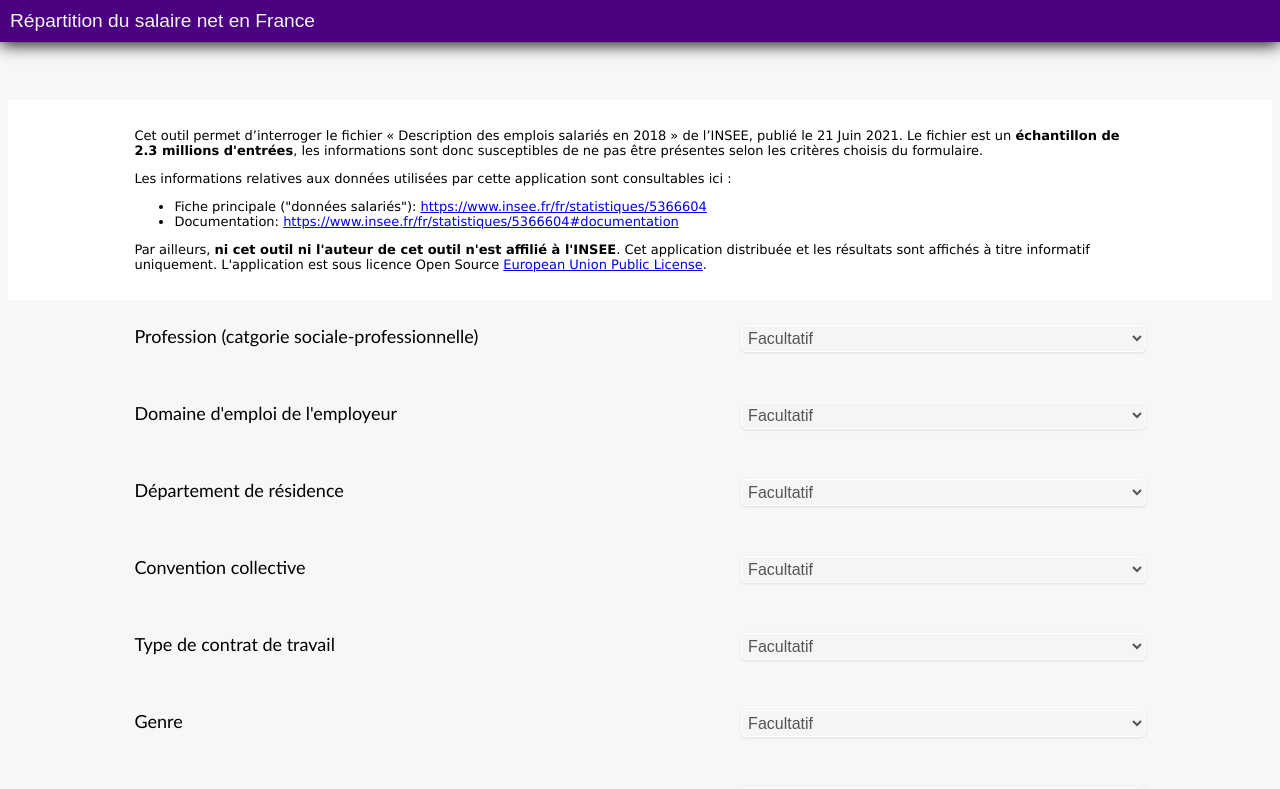
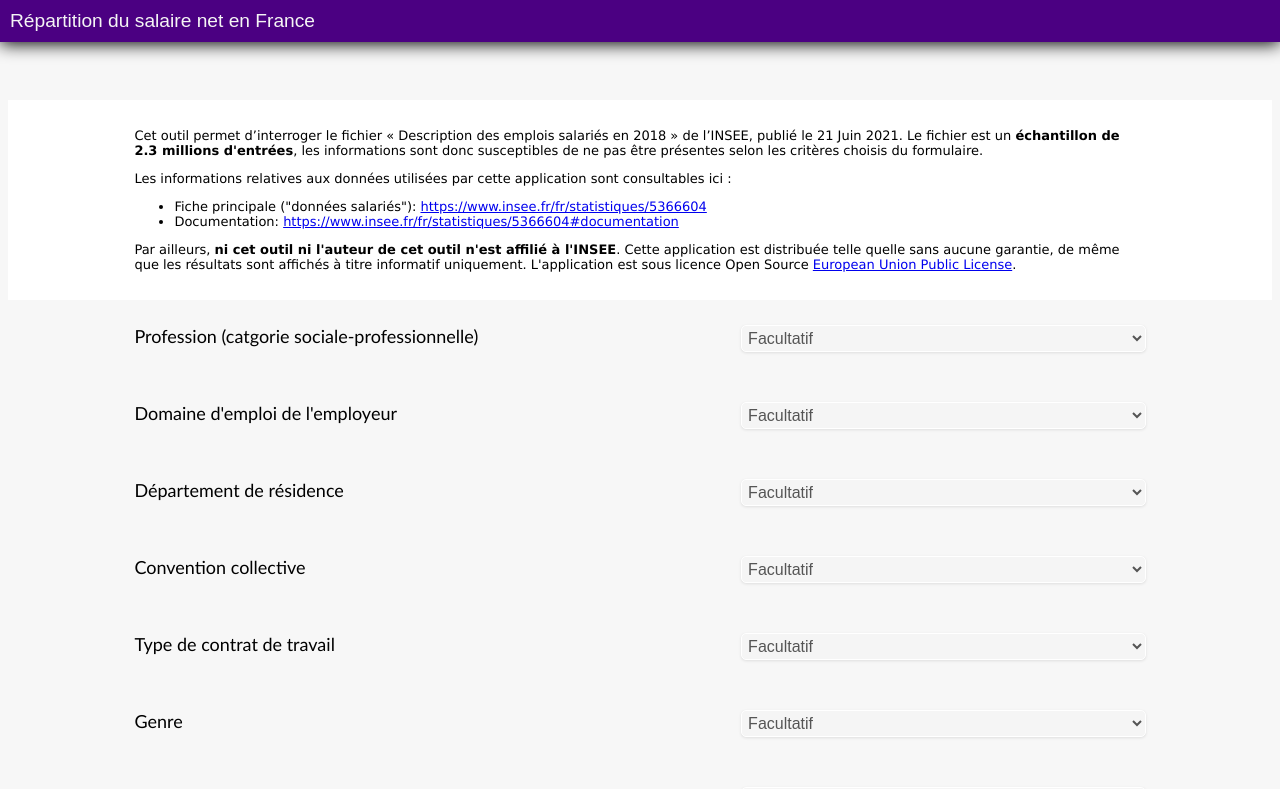
Before and after one commit to alex-87/repartition-remuneration-france, an Angular app: page / in a window 1280 px wide. Shown: the top 789 px of the page. Built offline with nearby package versions, Linux system fonts and the light colour scheme; what ng2-charts would draw is missing.

Commit message:
Fixing typo

```diff
--- a/src/app/emp-form/emp-form.component.css
+++ b/src/app/emp-form/emp-form.component.css
@@ -29,6 +29,7 @@ section {
     background-color: white;
     font-family: 'Lucida Sans', 'Lucida Sans Regular', 'Lucida Grande', 'Lucida Sans Unicode', Geneva, Verdana, sans-serif;
     font-size: small;
+    word-wrap: break-word;
 }
 
 #emp-form {
--- a/src/app/emp-form/emp-form.component.html
+++ b/src/app/emp-form/emp-form.component.html
@@ -5,7 +5,7 @@
         <li>Fiche principale ("données salariés"): <a href="https://www.insee.fr/fr/statistiques/5366604">https://www.insee.fr/fr/statistiques/5366604</a></li>
         <li>Documentation: <a href="https://www.insee.fr/fr/statistiques/5366604#documentation">https://www.insee.fr/fr/statistiques/5366604#documentation</a></li>
     </ul>
-    <p>Par ailleurs, <b>ni cet outil ni l'auteur de cet outil n'est affilié à l'INSEE</b>. Cet application distribuée et les résultats sont affichés à titre informatif uniquement. L'application est sous licence Open Source <a href="https://joinup.ec.europa.eu/sites/default/files/inline-files/EUPL%20v1_2%20FR.txt">European Union Public License</a>.</p>
+    <p>Par ailleurs, <b>ni cet outil ni l'auteur de cet outil n'est affilié à l'INSEE</b>. Cette application est distribuée telle quelle sans aucune garantie, de même que les résultats sont affichés à titre informatif uniquement. L'application est sous licence Open Source <a href="https://joinup.ec.europa.eu/sites/default/files/inline-files/EUPL%20v1_2%20FR.txt">European Union Public License</a>.</p>
 </div>
 
 <div id="emp-form">
```
Also changed, not shown: 1 other file (tests, documents, lock files or other folders).
